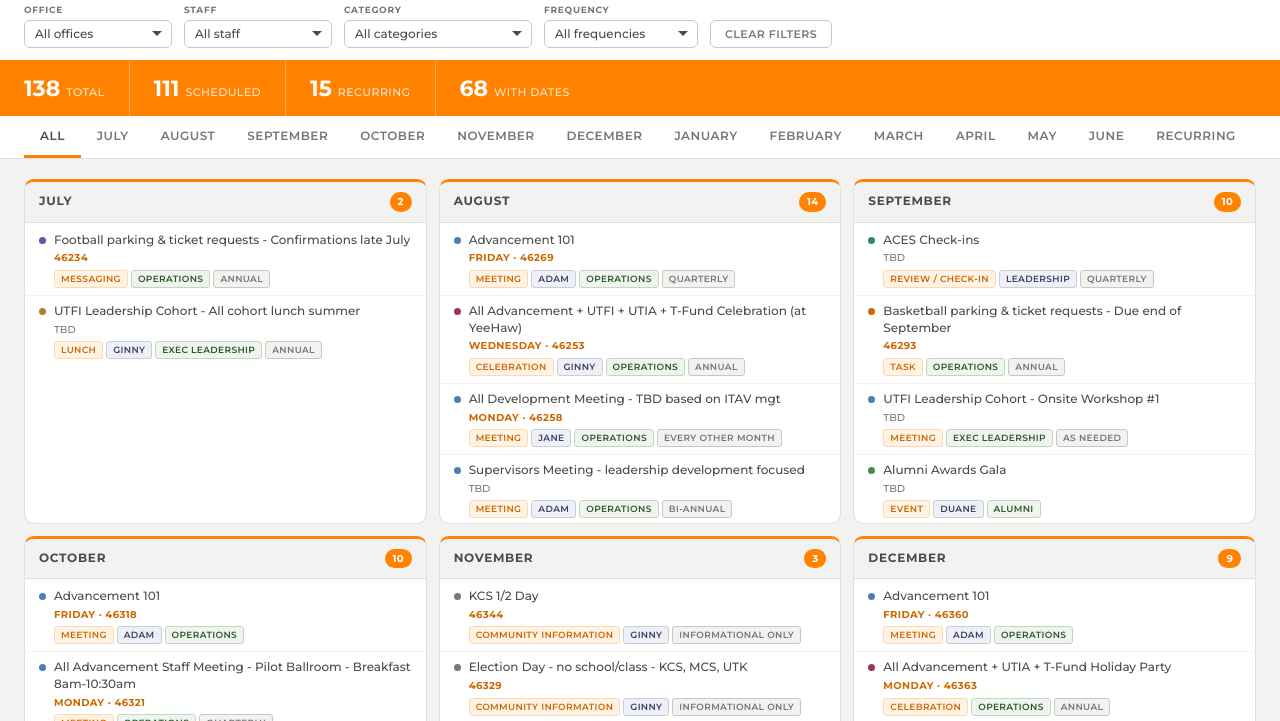
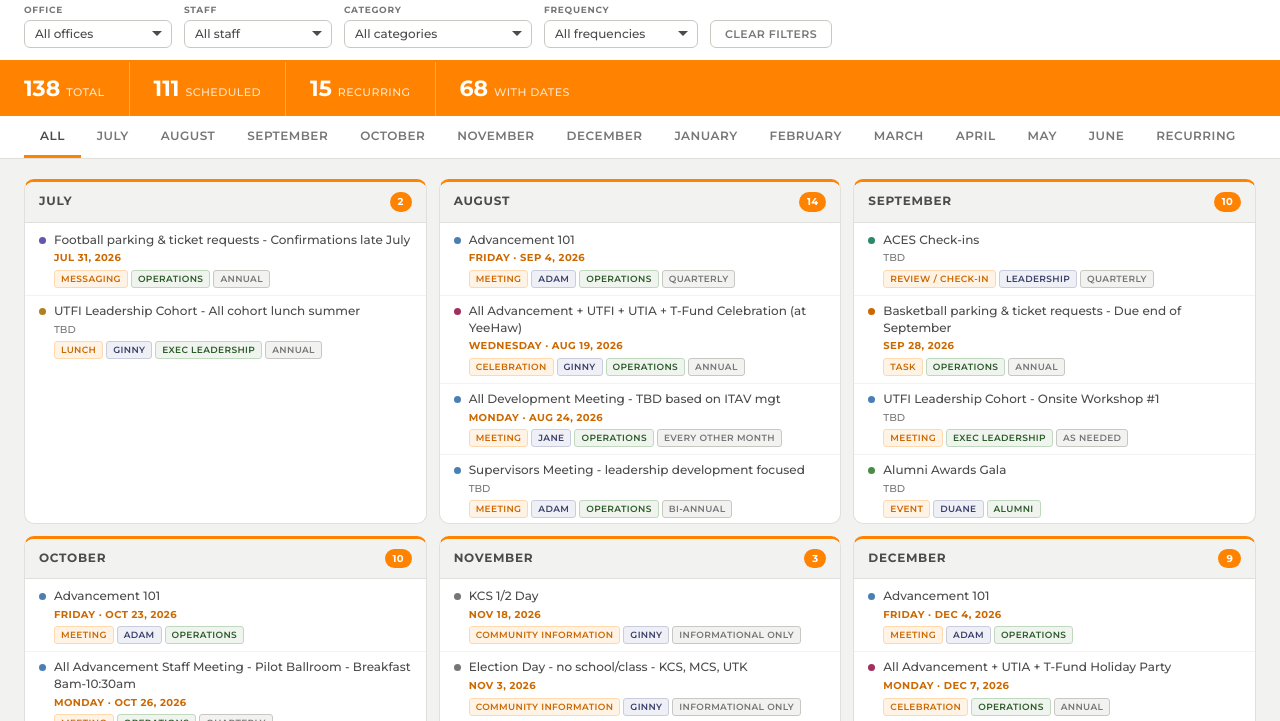
Before and after one commit to robtaythom/fy27-calendar, a plain HTML site: page index.html in a window 1280 px wide. Shown: the part 70-791 px from the top of the page. Drawn offline with Linux system fonts and the light colour scheme.

Commit message:
Fix Excel serial numbers not displaying as dates
Convert numeric date serials (e.g. 46269) from data.json to human-readable
dates using the Excel-to-JS epoch offset formula.

Co-Authored-By: Claude Sonnet 4.6 <noreply@anthropic.com>

```diff
--- a/index.html
+++ b/index.html
@@ -333,6 +333,16 @@ const DOTS={
 
 let raw=[];
 
+function parseDate(val){
+  if(!val||val==='TBD')return val;
+  // Excel serial numbers are pure integers; convert to readable date
+  if(/^\d+$/.test(String(val).trim())){
+    const d=new Date((parseInt(val,10)-25569)*86400*1000);
+    return d.toLocaleDateString('en-US',{month:'short',day:'numeric',year:'numeric'});
+  }
+  return val;
+}
+
 fetch('data.json')
   .then(r=>r.json())
   .then(data=>{raw=data;populateFilters();render();})
@@ -403,9 +413,10 @@ function buildStats(data){
 
 function eventHTML(e){
   const dot=DOTS[e.cat]||DOTS['default'];
-  const isDate=e.date&&e.date!=='TBD';
+  const displayDate=parseDate(e.date);
+  const isDate=displayDate&&displayDate!=='TBD';
   const dowPart=(e.dow&&e.dow!=='TBD'&&e.dow)?e.dow+' · ':'';
-  const dateLine=`<div class="edate${isDate?'':' tbd'}">${isDate?dowPart+e.date:'TBD'}</div>`;
+  const dateLine=`<div class="edate${isDate?'':' tbd'}">${isDate?dowPart+displayDate:'TBD'}</div>`;
   const noteLine=e.note?`<div class="enote">${e.note}</div>`:'';
   const tags=[];
   if(e.cat)tags.push(`<span class="tag tcat">${e.cat}</span>`);
```
